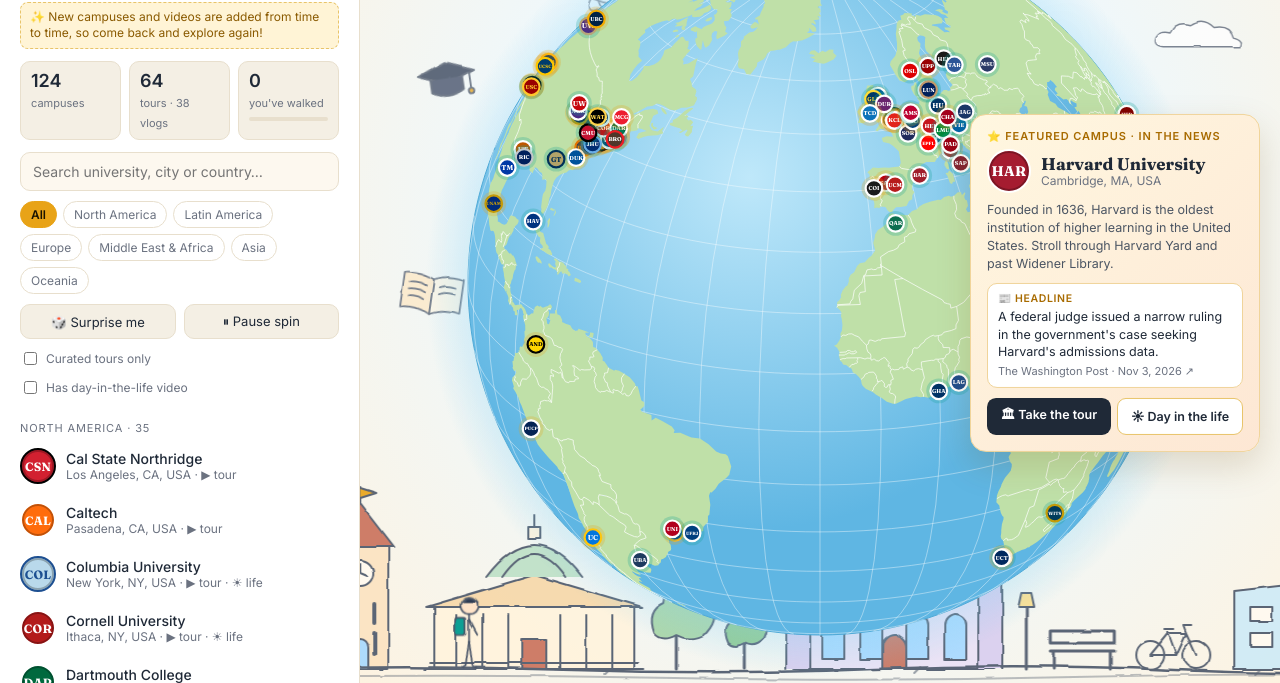
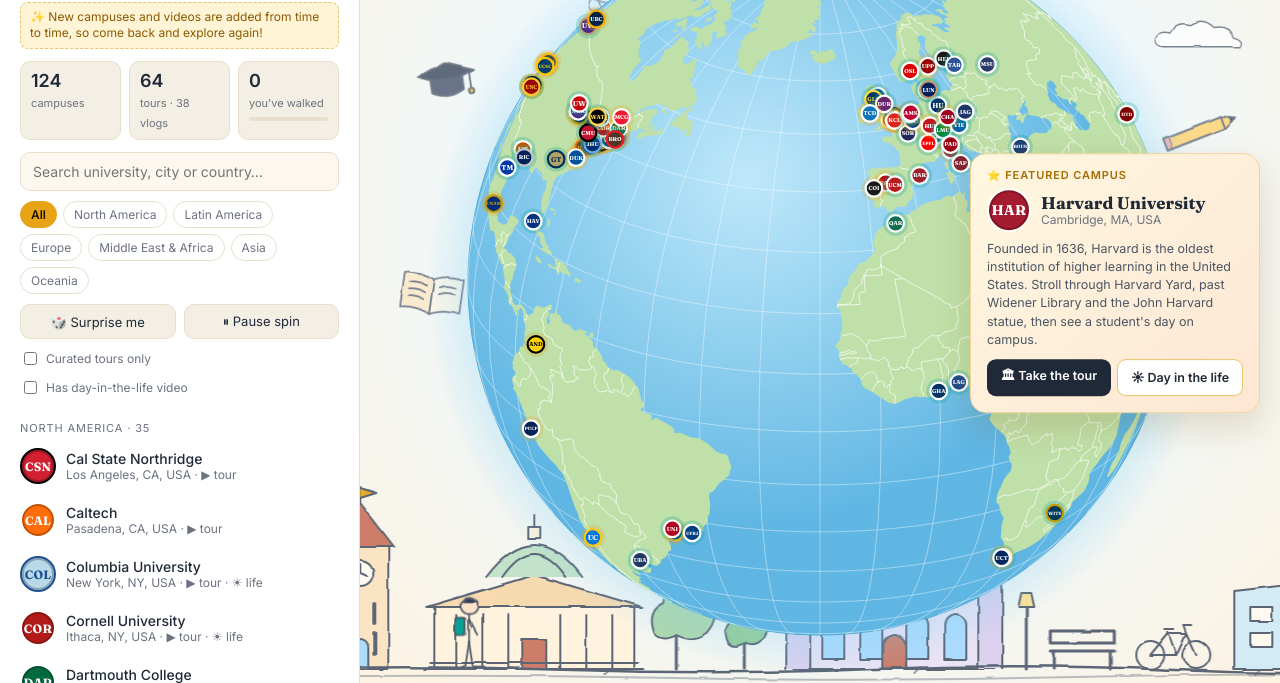
Before and after one commit to drcarloskimdo/campus-walker, a plain HTML site: page index.html in a window 1280 px wide. Shown: the part 117-800 px from the top of the page. Drawn offline with nearby package versions, Linux system fonts and the light colour scheme; animation ran at ten frames a second.

Commit message:
Add files via upload

```diff
--- a/index.html
+++ b/index.html
@@ -28,10 +28,6 @@ h1 span{color:var(--gold)}
 .fName{font-family:Fraunces,serif;font-weight:700;font-size:17px;line-height:1.15}
 .fLoc{font-size:12px;color:var(--muted)}
 .fBlurb{font-size:12.5px;line-height:1.45;color:#4b5563;margin-top:8px}
-.fNews{display:block;margin-top:9px;padding:8px 10px;border-radius:10px;background:#fff;border:1px solid #f0d49a;text-decoration:none;color:var(--ink);font-size:12.5px;line-height:1.4}
-.fNews:hover{border-color:var(--gold)}
-.fNewsTag{display:block;font-size:10.5px;font-weight:700;letter-spacing:.06em;text-transform:uppercase;color:#a86b00;margin-bottom:2px}
-.fNewsSrc{display:block;margin-top:3px;font-size:11px;color:var(--muted)}
 .fBtns{display:flex;gap:6px;margin-top:10px}
 .fBtn{flex:1;border:0;border-radius:9px;padding:8px 6px;font:inherit;font-size:12.5px;font-weight:600;cursor:pointer;background:var(--ink);color:#fff}
 .fBtn.alt{background:#fff;color:var(--ink);border:1px solid #e8c46a}
@@ -294,10 +290,9 @@ svg:active{cursor:grabbing}
       <label><input type="checkbox" id="cSeen"> I've walked this campus</label>
     </div>
     <div class="featured" id="featured">
-      <div class="fLabel">⭐ Featured campus · in the news</div>
+      <div class="fLabel">⭐ Featured campus</div>
       <div class="fRow"><span id="fBadge"></span><div><div class="fName" id="fName"></div><div class="fLoc" id="fLoc"></div></div></div>
       <div class="fBlurb" id="fBlurb"></div>
-      <a class="fNews" id="fNews" target="_blank" rel="noopener"><span class="fNewsTag">📰 Headline</span><span id="fNewsText"></span><span class="fNewsSrc" id="fNewsSrc"></span></a>
       <div class="fBtns"><button class="fBtn" id="fTour">🏛 Take the tour</button><button class="fBtn alt" id="fLife">☀ Day in the life</button></div>
     </div>
   </main>
@@ -852,12 +847,9 @@ function updateStats(){
 }
 
 // ---- Featured campus (change FEATURED to swap) ----
-// Pick the campus with the most recent headlines. Update weekly: name, blurb, headline, source, date, url.
 const FEATURED = {
   name:"Harvard University",
-  blurb:"Founded in 1636, Harvard is the oldest institution of higher learning in the United States. Stroll through Harvard Yard and past Widener Library.",
-  headline:"A federal judge issued a narrow ruling in the government's case seeking Harvard's admissions data.",
-  source:"The Washington Post", date:"Nov 3, 2026", url:"https://www.washingtonpost.com/higher-education/"
+  blurb:"Founded in 1636, Harvard is the oldest institution of higher learning in the United States. Stroll through Harvard Yard, past Widener Library and the John Harvard statue, then see a student's day on campus."
 };
 (function(){
   const f = data.find(d=>d.name===FEATURED.name); if(!f){ document.getElementById("featured").style.display="none"; return; }
@@ -865,9 +857,6 @@ const FEATURED = {
   document.getElementById("fName").textContent = f.name;
   document.getElementById("fLoc").textContent = f.city+", "+f.country;
   document.getElementById("fBlurb").textContent = FEATURED.blurb;
-  const n = document.getElementById("fNews");
-  if(FEATURED.headline){ n.href = FEATURED.url; document.getElementById("fNewsText").textContent = FEATURED.headline; document.getElementById("fNewsSrc").textContent = FEATURED.source+" · "+FEATURED.date+" ↗"; }
-  else n.style.display="none";
   document.getElementById("fTour").onclick = ()=>{ select(f,true); };
   const lifeBtn = document.getElementById("fLife");
   lifeBtn.onclick = ()=>{ select(f,true); showMode(f,"life"); };
```
